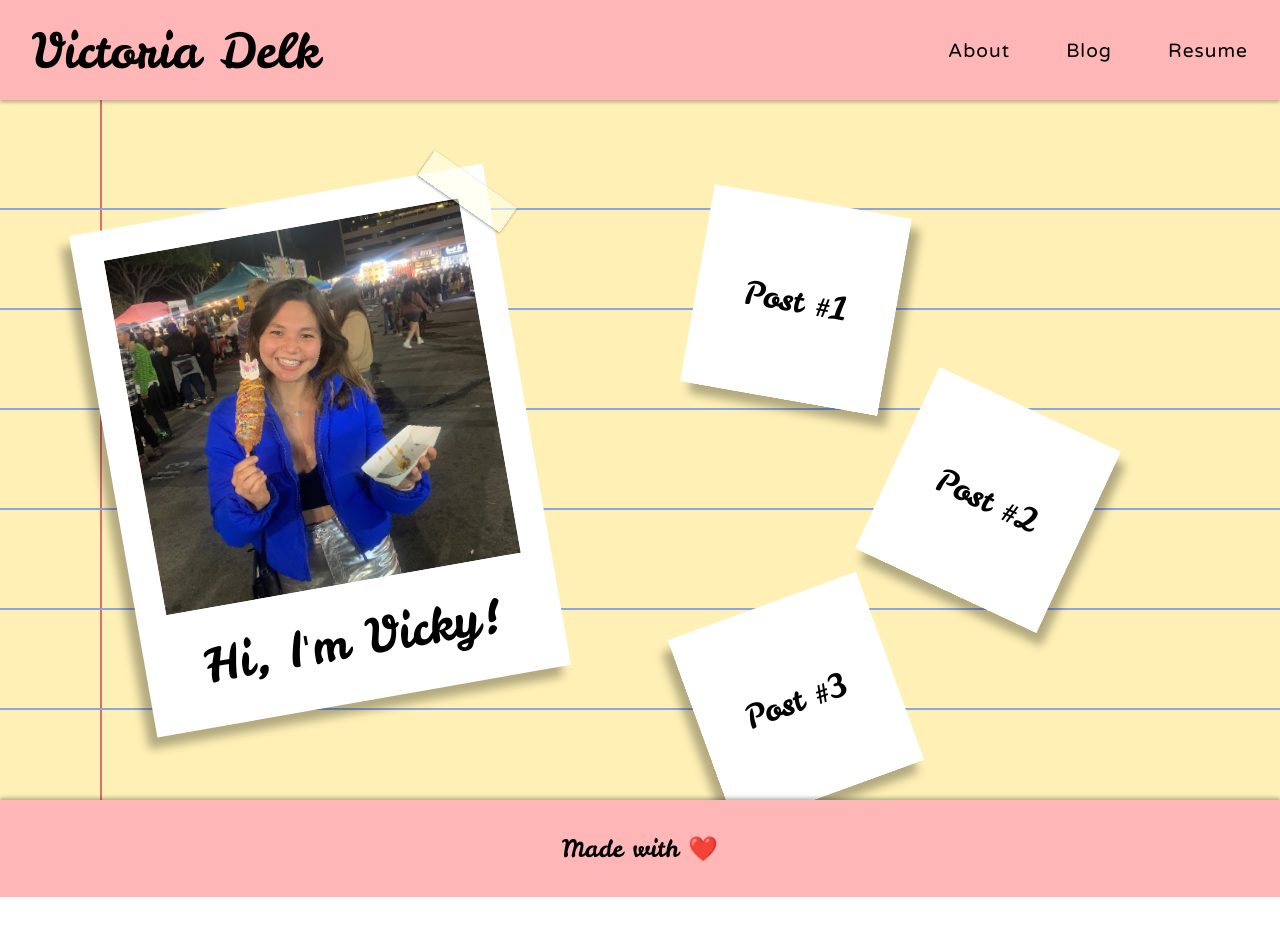
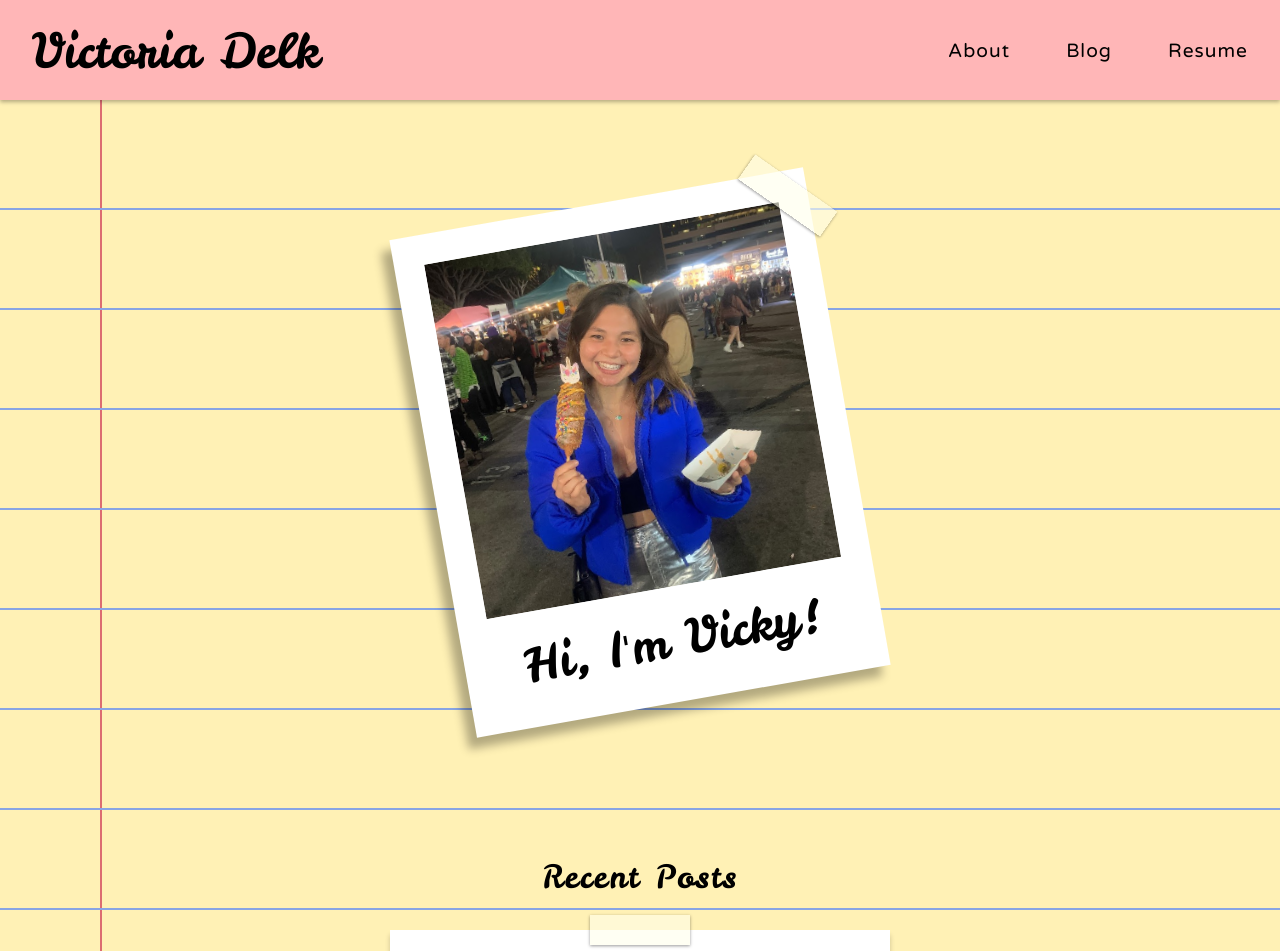
Before and after one commit to czhangy/VickyDelk, a Next.js app: page / in a window 1280 px wide. Shown: the top 951 px of the page. Before the commit the page ends 897 px from the top, so only its background shows below. Built offline with nearby package versions, Linux system fonts and the light colour scheme.

Commit message:
Homepage done

```diff
--- a/src/components/Home/Polaroid.js
+++ b/src/components/Home/Polaroid.js
@@ -7,13 +7,16 @@ const Polaroid = () => {
     return (
         <div id={styles.polaroid}>
             <div id={styles.tape} />
+            <div id={styles["polaroid-image"]}>
                 <Image
                     src="/images/profile.JPG"
                     alt=""
                     height={360}
                     width={360}
+                    layout="responsive"
                     objectFit="cover"
                 />
+            </div>
             <p id={styles["polaroid-caption"]}>Hi, I&apos;m Vicky!</p>
         </div>
     );
--- a/src/components/Home/StickyNote.js
+++ b/src/components/Home/StickyNote.js
@@ -4,7 +4,9 @@ import styles from "@styles/Home/StickyNote.module.scss";
 const StickyNote = ({ title }) => {
     return (
         <div className={styles["sticky-note"]}>
-            <p className={styles["note-title"]}>{title}</p>
+            <div className={styles.tape} />
+            <h5 className={styles["note-title"]}>{title}</h5>
+            <p className={styles["note-body"]}></p>
         </div>
     );
 };
--- a/src/pages/index.js
+++ b/src/pages/index.js
@@ -14,7 +14,7 @@ const Home = () => {
                 <link rel="icon" href="/favicon.ico" />
             </Head>
             <vr className={styles["red-line"]} />
-            {[...Array(8)].map((x, i) => (
+            {[...Array(16)].map((x, i) => (
                 <hr
                     className={styles["blue-line"]}
                     style={{ top: `${i * 100 + 100}px` }}
@@ -24,16 +24,11 @@ const Home = () => {
             <div className={styles.container}>
                 <Polaroid />
             </div>
-            <div className={styles.container}>
-                <div id={styles["note-1"]} className={styles["note-container"]}>
-                    <StickyNote title="Post #1" />
-                </div>
-                <div id={styles["note-2"]} className={styles["note-container"]}>
-                    <StickyNote title="Post #2" />
-                </div>
-                <div id={styles["note-3"]} className={styles["note-container"]}>
-                    <StickyNote title="Post #3" />
-                </div>
+            <div id={styles["recent-posts"]} className={styles.container}>
+                <h2 id={styles["recent-posts-header"]}>Recent Posts</h2>
+                <StickyNote title="Post #1" />
+                <StickyNote title="Post #2" />
+                <StickyNote title="Post #3" />
             </div>
         </div>
     );
--- a/src/styles/Home/Home.module.scss
+++ b/src/styles/Home/Home.module.scss
@@ -10,37 +10,18 @@
 
     .container {
         display: flex;
+        flex-direction: column;
         justify-content: center;
         align-items: center;
         height: 100%;
         width: 50%;
         position: relative;
 
-        .note-container {
-            position: absolute;
-            transition: box-shadow 0.2s ease;
-            z-index: 10;
-        }
-
-        #note-1 {
-            top: 100px;
-            right: 60%;
-            transform: rotate(10deg);
-            box-shadow: 10px 10px 10px rgba(0, 0, 0, 0.3);
-        }
-
-        #note-2 {
-            top: 300px;
-            right: 30%;
-            transform: rotate(25deg);
-            box-shadow: 10px 10px 10px rgba(0, 0, 0, 0.3);
-        }
-
-        #note-3 {
-            top: 500px;
-            right: 60%;
-            transform: rotate(-20deg);
-            box-shadow: -10px 10px 10px rgba(0, 0, 0, 0.3);
+        #recent-posts-header {
+            font-family: constants.$accent-font;
+            font-size: 2rem;
+            letter-spacing: 2px;
+            margin-bottom: 2rem;
         }
     }
 
@@ -60,18 +41,19 @@
     }
 }
 
-@media (hover: hover) {
-    #home > .container {
-        #note-1:hover {
-            box-shadow: 10px 10px 20px rgba(0, 0, 0, 0.5);
+@media screen and (max-width: constants.$laptop) {
+    #home {
+        height: auto;
+        flex-direction: column;
+
+        .container {
+            height: auto;
+            padding: 100px 0;
+            width: 100%;
         }
 
-        #note-2:hover {
-            box-shadow: 10px 10px 20px rgba(0, 0, 0, 0.5);
-        }
-
-        #note-3:hover {
-            box-shadow: -10px 10px 20px rgba(0, 0, 0, 0.5);
+        #recent-posts {
+            padding-top: 50px;
         }
     }
 }
--- a/src/styles/Home/Polaroid.module.scss
+++ b/src/styles/Home/Polaroid.module.scss
@@ -6,13 +6,6 @@
     transform: rotate(-10deg);
     box-shadow: -10px 10px 10px rgba(0, 0, 0, 0.3);
     position: relative;
-
-    #polaroid-caption {
-        font-family: constants.$accent-font;
-        font-size: 3rem;
-        text-align: center;
-        margin-top: 20px;
-    }
 
     #tape {
         position: absolute;
@@ -25,4 +18,37 @@
         transform: rotate(45deg);
         z-index: 2;
     }
+
+    #polaroid-image {
+        height: 360px;
+        width: 360px;
+    }
+
+    #polaroid-caption {
+        font-family: constants.$accent-font;
+        font-size: 3rem;
+        text-align: center;
+        margin-top: 20px;
+    }
 }
+
+@media screen and (max-width: constants.$mobile) {
+    #polaroid {
+        padding: 20px;
+
+        #tape {
+            height: 25px;
+            width: 70px;
+            right: -20px;
+        }
+
+        #polaroid-image {
+            height: 280px;
+            width: 280px;
+        }
+
+        #polaroid-caption {
+            font-size: 2.4rem;
+        }
+    }
+}
--- a/src/styles/Home/StickyNote.module.scss
+++ b/src/styles/Home/StickyNote.module.scss
@@ -1,19 +1,35 @@
 @use "@styles/constants";
 
 .sticky-note {
-    height: 200px;
-    width: 200px;
+    height: 175px;
+    width: 500px;
     background: white;
-    display: flex;
-    justify-content: center;
-    align-items: center;
     cursor: pointer;
     transition: transform 0.2 ease;
+    position: relative;
+    margin-bottom: 50px;
+    box-shadow: 0 5px 5px rgba(0, 0, 0, 0.2);
+    padding: 16px 32px;
+
+    &:last-child {
+        margin-bottom: 0;
+    }
+
+    .tape {
+        position: absolute;
+        background: rgba(255, 255, 235, 0.6);
+        box-shadow: 0 1px 3px rgba(0, 0, 0, 0.4);
+        height: 30px;
+        width: 100px;
+        top: -15px;
+        right: 50%;
+        transform: translateX(50%);
+        z-index: 2;
+    }
 
     .note-title {
-        font-size: 2rem;
+        font-size: 1.5rem;
         font-family: constants.$accent-font;
-        text-align: center;
     }
 }
 
@@ -22,3 +38,9 @@
         transform: scale(1.03);
     }
 }
+
+@media screen and (max-width: constants.$mobile) {
+    .sticky-note {
+        width: 300px;
+    }
+}
--- a/src/styles/_constants.scss
+++ b/src/styles/_constants.scss
@@ -13,6 +13,7 @@ $navbar-height: 100px;
 $shadow: 0px 2px 4px rgba(0, 0, 0, 0.3);
 
 // Breakpoints
+$laptop: 1439px;
 $mobile: 767px;
 
 // Z-Indices
--- a/src/styles/globals.scss
+++ b/src/styles/globals.scss
@@ -20,6 +20,12 @@ p {
     margin: 0;
 }
 
+h2,
+h5 {
+    margin: 0;
+    font-weight: normal;
+}
+
 hr {
     border: none;
 }
```
Lines whose indentation alone changed are shown as unchanged.
